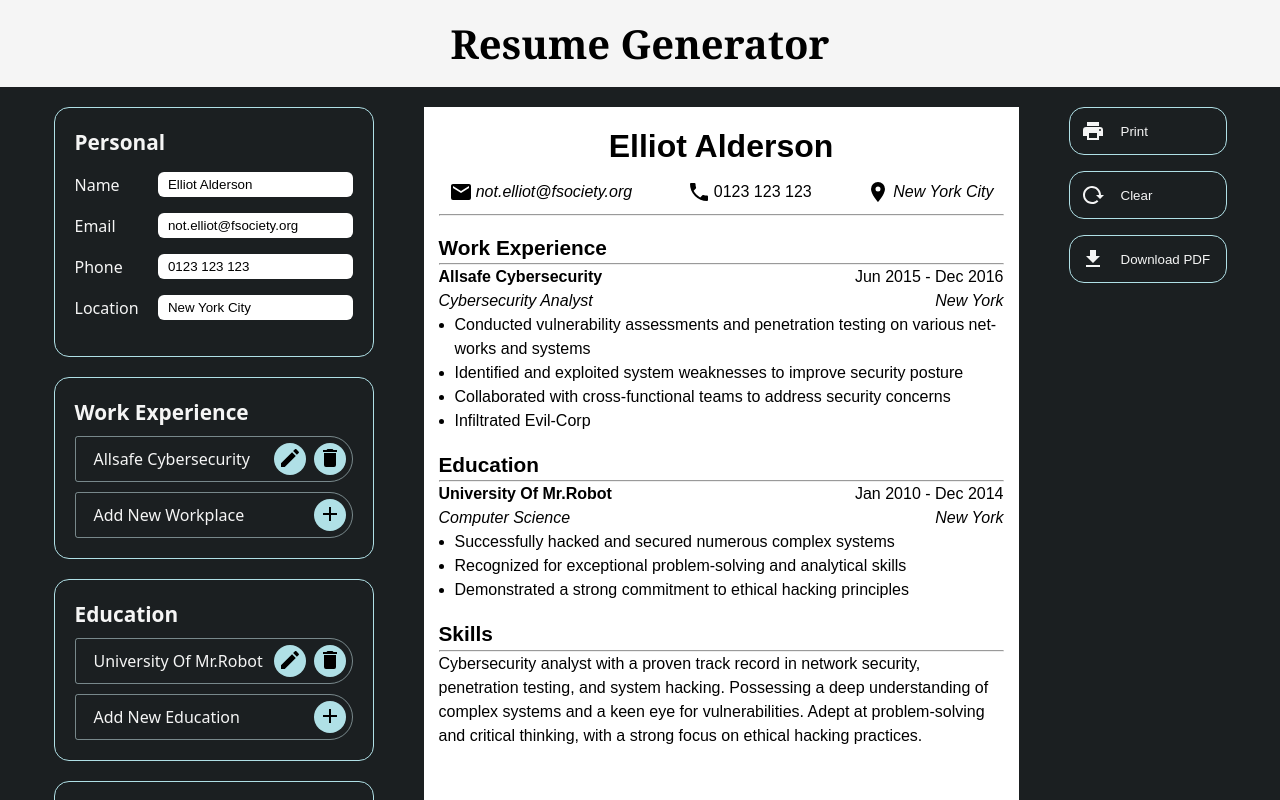
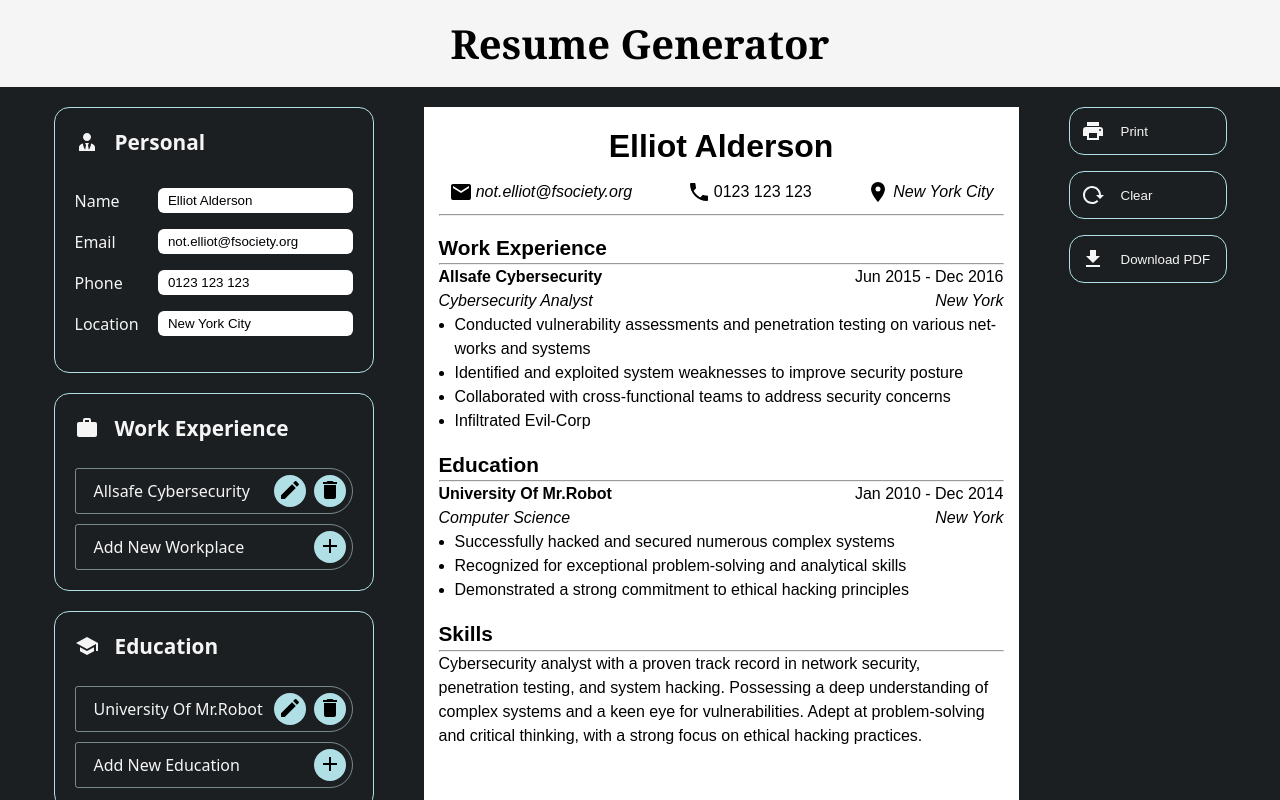
Before and after one commit to wade-levels-up/cv-application, a React (Vite) app: page / in a window 1280 px wide. Shown: the top 800 px of the page. Built offline with nearby package versions, Linux system fonts and the light colour scheme.

Commit message:
Add icons to detail panels

```diff
--- a/src/components/Details.jsx
+++ b/src/components/Details.jsx
@@ -3,7 +3,7 @@ import '/src/styles/Details.css'
 import WorkExpForm from './WorkExpForm';
 import EducationForm from './EducationForm';
 import Icon from '@mdi/react';
-import { mdiDelete, mdiPlus, mdiPencil  } from '@mdi/js';
+import { mdiDelete, mdiPlus, mdiPencil, mdiAccountTie, mdiBriefcase, mdiSchool, mdiWrench } from '@mdi/js';
 
 
 export default function Details({ generalInfo, experienceInfo, educationInfo, onChange, onRemove, onAdd, onUpdate }) {
@@ -29,7 +29,7 @@ export default function Details({ generalInfo, experienceInfo, educationInfo, on
         <div className='details'>
             <div className='details-container'>
                 <div className='details-sub-container'>
-                    <h2>Personal</h2>
+                    <h2><Icon path={mdiAccountTie} size={1} /> Personal</h2>
                     <form action='' method=''>
                         <div>
                             <label htmlFor='name'>Name </label>
@@ -50,7 +50,7 @@ export default function Details({ generalInfo, experienceInfo, educationInfo, on
                     </form>
                 </div>
                 <div className='details-sub-container'>
-                    <h2>Work Experience</h2>
+                    <h2><Icon path={mdiBriefcase} size={1} /> Work Experience</h2>
                     <ul>
                         {experienceInfo.map((job) => {
                             let formStatus = 'hidden';
@@ -86,7 +86,7 @@ export default function Details({ generalInfo, experienceInfo, educationInfo, on
                     </ul>
                 </div>
                 <div className='details-sub-container'>
-                    <h2>Education</h2>
+                    <h2><Icon path={mdiSchool} size={1} /> Education</h2>
                     <ul>
                         {educationInfo.map((item) => {
                             let formStatus = 'hidden';
@@ -122,7 +122,7 @@ export default function Details({ generalInfo, experienceInfo, educationInfo, on
                     </ul>
                 </div>
                 <div className='details-sub-container'>
-                    <h2>Skills</h2>
+                    <h2><Icon path={mdiWrench} size={1} /> Skills</h2>
                     <form action='' method=''>
                         <div className='textarea-container'>
                             <label htmlFor='skills'>Skills </label>
--- a/src/styles/Details.css
+++ b/src/styles/Details.css
@@ -108,6 +108,14 @@ form button:hover, button:focus {
     cursor: pointer;
 }
 
+.details-sub-container h2 {
+    display: flex;
+    justify-content: flex-start;
+    align-items: center;
+    gap: 1rem;
+    margin-bottom: 1rem;
+}
+
 .visible {
     display: block;
 }
```
